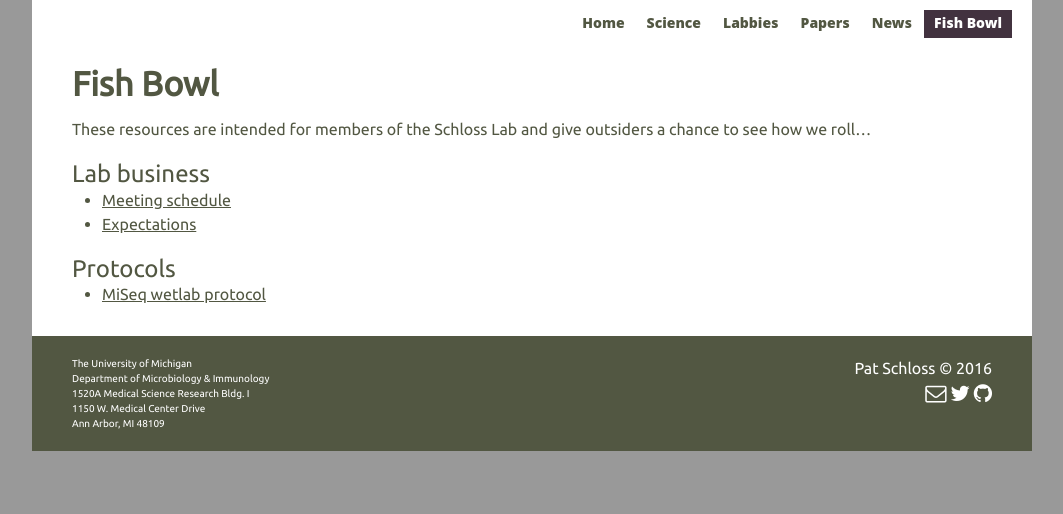
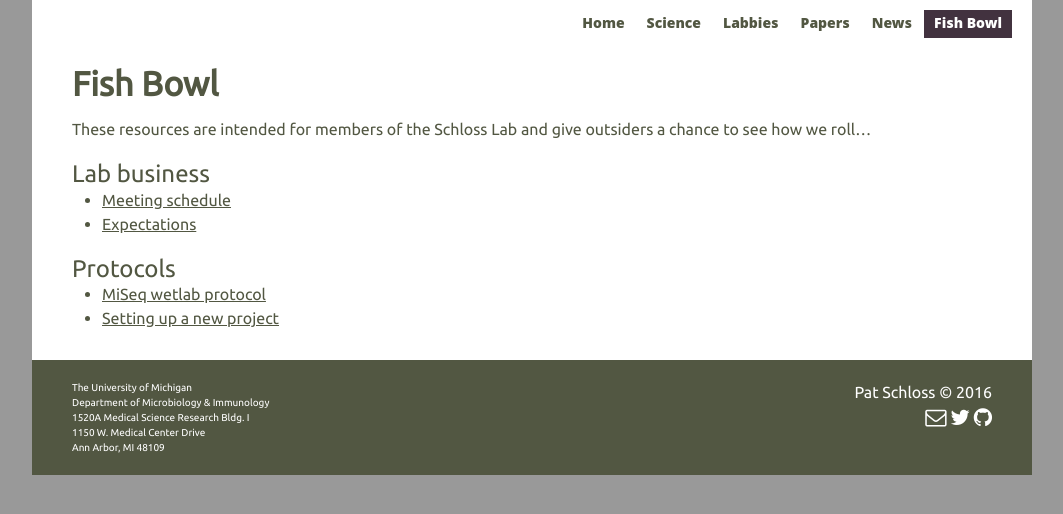
Before and after one commit to SchlossLab/schlosslab.github.io, a Jekyll site: the page built from _fish_bowl/index.md, in a window 1280 px wide. Shown: the top 514 px of the page, without its empty margins (108-1171 px from the left). Built offline with Jekyll 4.4.1, drawn with Linux system fonts in a browser that asks for light colours; nearby versions of some CDN libraries.

Commit message:
Add linkn to new_project github repository

```diff
--- a/_fish_bowl/index.md
+++ b/_fish_bowl/index.md
@@ -12,3 +12,4 @@ These resources are intended for members of the Schloss Lab and give outsiders a
 
 <h3>Protocols</h3>
 * [MiSeq wetlab protocol](https://github.com/SchlossLab/MiSeq_WetLab_SOP)
+* [Setting up a new project](https://github.com/SchlossLab/new_project)
```
